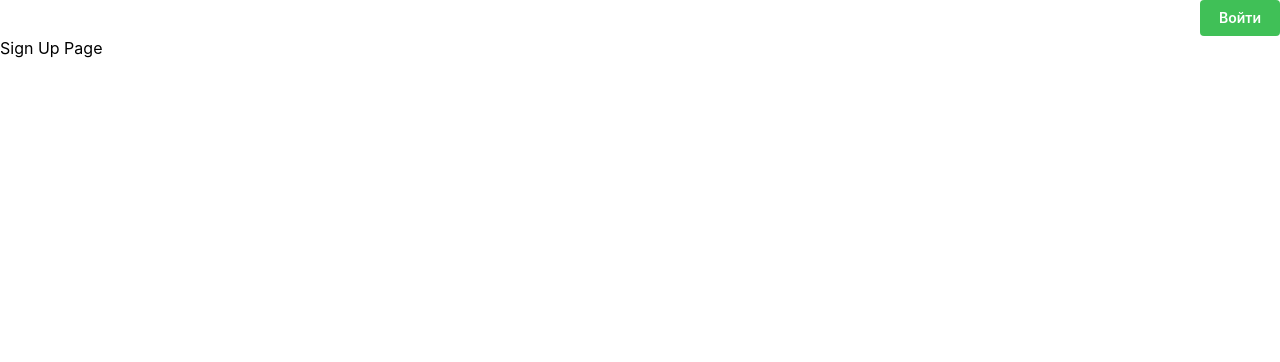
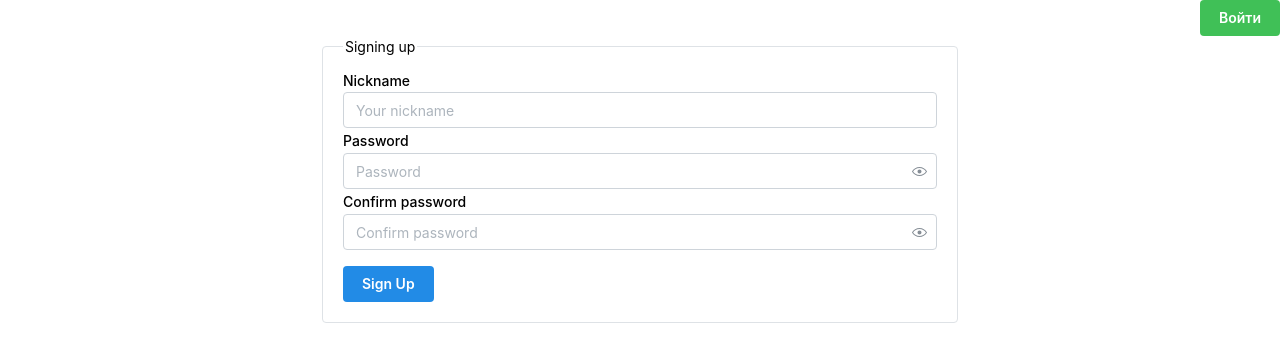
Before and after one commit to eg-bond/notes_hw, a React (Vite) app: page /sign_up in a window 1280 px wide. Shown: the top 362 px of the page. Built offline with nearby package versions, Linux system fonts and the light colour scheme.

Commit message:
feat: SignUp page done, SignIn page updated

```diff
--- a/package.json
+++ b/package.json
@@ -11,6 +11,7 @@
   },
   "dependencies": {
     "@mantine/core": "^7.12.1",
+    "@mantine/form": "^7.13.2",
     "@mantine/hooks": "^7.12.1",
     "@mantine/modals": "^7.13.2",
     "@mantine/spotlight": "^7.13.2",
--- a/src/context/AuthProvider.tsx
+++ b/src/context/AuthProvider.tsx
@@ -21,9 +21,9 @@ export function AuthProvider({ children }: AuthProviderProps) {
     localStorage.getItem('username')
   );
 
-  const signIn = (newUser: string, callback: () => void) => {
-    localStorage.setItem('username', newUser);
-    setUser(newUser);
+  const signIn = (nickname: string, callback: () => void) => {
+    localStorage.setItem('username', nickname);
+    setUser(nickname);
     callback();
   };
 
--- a/src/pages/SignIn/SignIn.tsx
+++ b/src/pages/SignIn/SignIn.tsx
@@ -15,8 +15,17 @@ export function SignIn() {
 
     const formData = new FormData(e.currentTarget);
     const username = formData.get('username') as string;
+    const pass = formData.get('pass') as string;
 
-    auth?.signIn(username, () => navigate(from, { replace: true }));
+    const registeredUsers = JSON.parse(
+      localStorage.getItem('registered') || '{}'
+    );
+
+    if (registeredUsers[username] === pass) {
+      auth?.signIn(username, () => navigate(from, { replace: true }));
+    } else {
+      console.log('Nickname or password is incorrect');
+    }
   };
 
   return (
@@ -33,7 +42,7 @@ export function SignIn() {
       <TextInput
         style={{ marginTop: '1rem' }}
         type='text'
-        name='password'
+        name='pass'
         label='Пароль'
         placeholder='Вообще можно и не вводить))'
         size='md'
--- a/src/pages/SignUp/SignUp.tsx
+++ b/src/pages/SignUp/SignUp.tsx
@@ -1,10 +1,75 @@
 import { AuthStatus } from '@/components/AuthStatus';
+import { Button, Fieldset, PasswordInput, TextInput } from '@mantine/core';
+import { hasLength, matchesField, useForm } from '@mantine/form';
+
+enum FormFieldNames {
+  nickname = 'nickname',
+  pass = 'pass',
+  confirm_pass = 'confirm_pass',
+}
 
 export function SignUp() {
+  const form = useForm({
+    mode: 'uncontrolled',
+    initialValues: {
+      [FormFieldNames.nickname]: '',
+      [FormFieldNames.pass]: '',
+      [FormFieldNames.confirm_pass]: '',
+    },
+    validate: {
+      [FormFieldNames.nickname]: hasLength(
+        { min: 3 },
+        'Must be at least 3 characters'
+      ),
+      [FormFieldNames.pass]: hasLength(
+        { min: 6 },
+        'Must be at least 6 characters'
+      ),
+      [FormFieldNames.confirm_pass]: matchesField(
+        FormFieldNames.pass,
+        'Passwords are not the same'
+      ),
+    },
+  });
+
+  const handleSubmit = (values: typeof form.values) => {
+    const registeredUsers = JSON.parse(
+      localStorage.getItem('registered') || '{}'
+    );
+    registeredUsers[values[FormFieldNames.nickname]] =
+      values[FormFieldNames.pass];
+
+    localStorage.setItem('registered', JSON.stringify(registeredUsers));
+  };
+
   return (
     <>
       <AuthStatus />
-      <div>Sign Up Page</div>
+      <form style={{ margin: '0 25vw' }} onSubmit={form.onSubmit(handleSubmit)}>
+        <Fieldset legend='Signing up'>
+          <TextInput
+            {...form.getInputProps(FormFieldNames.nickname)}
+            key={form.key(FormFieldNames.nickname)}
+            label='Nickname'
+            placeholder='Your nickname'
+          />
+          <PasswordInput
+            {...form.getInputProps(FormFieldNames.pass)}
+            key={form.key(FormFieldNames.pass)}
+            label='Password'
+            placeholder='Password'
+          />
+          <PasswordInput
+            {...form.getInputProps(FormFieldNames.confirm_pass)}
+            key={form.key(FormFieldNames.confirm_pass)}
+            label='Confirm password'
+            placeholder='Confirm password'
+          />
+          <Button style={{ marginTop: '1rem' }} type='submit' variant='filled'>
+            Sign Up
+          </Button>
+        </Fieldset>
+      </form>
     </>
   );
 }
--- /dev/null
+++ b/src/types/dbTypes.ts
@@ -0,0 +1,3 @@
+export type RegisteredUsersT = {
+  [nickname: string]: string;
+};
```
Also changed, not shown: 1 other file (tests, documents, lock files or other folders).
